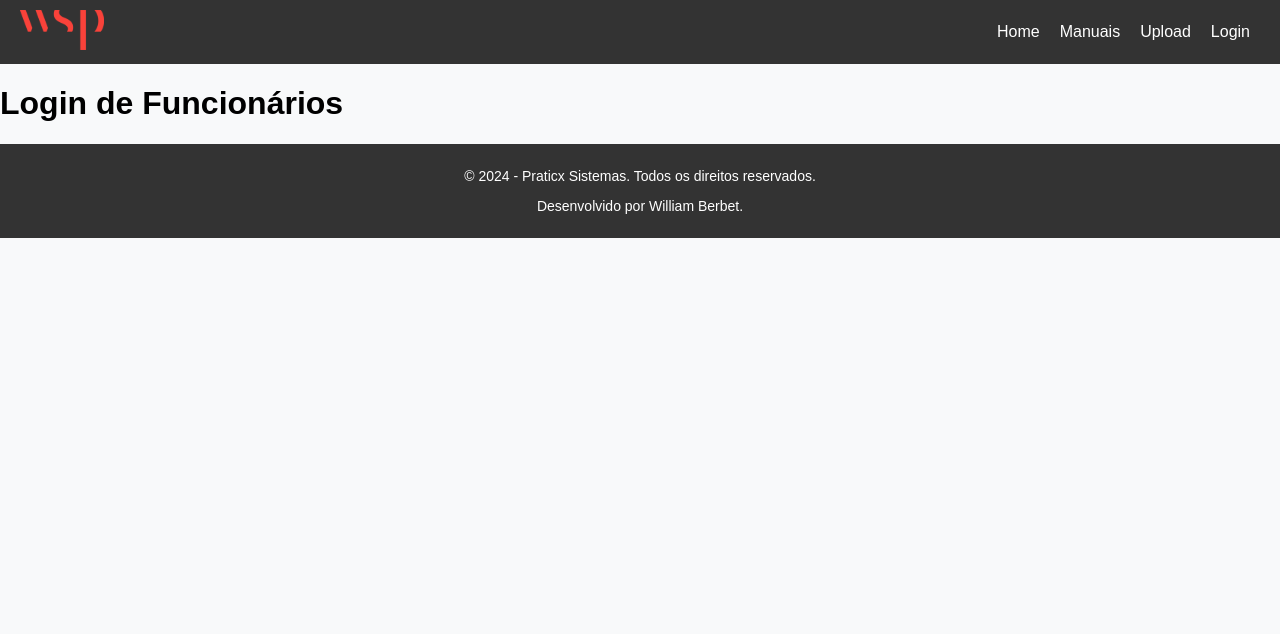
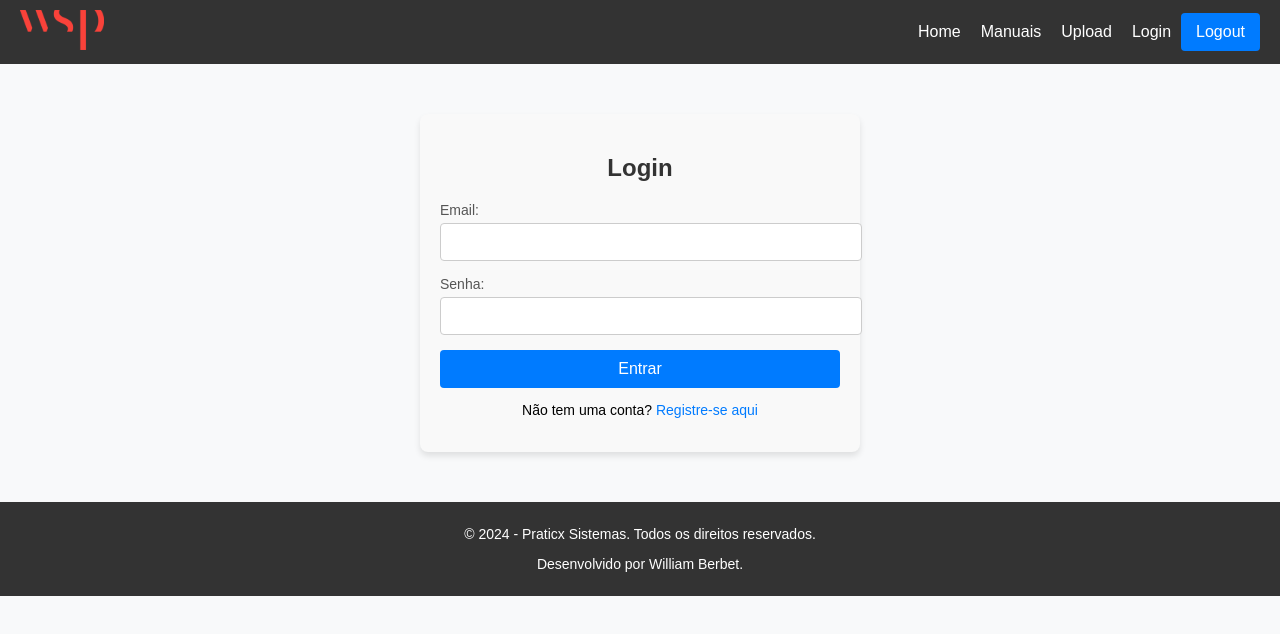
Before and after one commit to will10iam/praticx-wiki, a React (Create React App) app: page /login in a window 1280 px wide. Shown: the top 634 px of the page. Built offline with nearby package versions, Linux system fonts and the light colour scheme; no server answers.

Commit message:
criado login de usuário + proteção de rotas

```diff
--- a/src/App.js
+++ b/src/App.js
@@ -8,21 +8,41 @@ import Login from './pages/Login/Login';
 import Perfil from './pages/Perfil/Perfil';
 import Navbar from './components/Navbar/Navbar';
 import Footer from './components/Footer/Footer';
+import { AuthProvider } from './AuthContext';
+import ProtectedRoute from './ProtectedRoute';
 
 const App = () => {
   return (
+    <AuthProvider>
       <Router>
         <Navbar />
         <Routes>
           <Route path="/" element={<Home />} />
-        <Route path="/manuais" element={<Manuais />} />
-        <Route path="/manual/:id" element={<ManualView />} />
-        <Route path="/upload" element={<Upload />} />
+          <Route path="/manuais"
+            element={
+              <ProtectedRoute>
+                <Manuais />
+              </ProtectedRoute>} />
+          <Route path="/manual/:id"
+            element={
+              <ProtectedRoute>
+                <ManualView />
+              </ProtectedRoute>} />
+          <Route path="/upload"
+            element={
+              <ProtectedRoute>
+                <Upload />
+              </ProtectedRoute>} />
           <Route path="/login" element={<Login />} />
-        <Route path="/perfil" element={<Perfil />} />
+          <Route path="/perfil"
+            element={
+              <ProtectedRoute>
+                <Perfil />
+              </ProtectedRoute>} />
         </Routes>
         <Footer />
       </Router>
+    </AuthProvider>
   );
 };
 
--- /dev/null
+++ b/src/AuthContext.js
@@ -0,0 +1,27 @@
+import React, { createContext, useContext, useState, useEffect } from "react";
+import { onAuthStateChanged } from "firebase/auth";
+import { auth } from "./firebase-config";
+
+const AuthContext = createContext();
+
+export const AuthProvider = ({ children }) => {
+    const [user, setUser] = useState(null);
+    const [loading, setLoading] = useState(true);
+
+    useEffect(() => {
+        const unsubscribe = onAuthStateChanged(auth, (currentUser) => {
+            setUser(currentUser);
+            setLoading(false);
+        });
+        return () => unsubscribe();
+    }, []);
+
+
+    return (
+        <AuthContext.Provider value={{ user, loading }}>
+            {!loading && children}
+        </AuthContext.Provider>
+    );
+};
+
+export const useAuth = () => useContext(AuthContext);
--- /dev/null
+++ b/src/ProtectedRoute.js
@@ -0,0 +1,11 @@
+import React from "react";
+import { Navigate } from "react-router-dom";
+import { useAuth } from "./AuthContext";
+
+const ProtectedRoute = ({ children }) => {
+    const { user } = useAuth();
+
+    return user ? children : <Navigate to="/login" />;
+}
+
+export default ProtectedRoute;
--- /dev/null
+++ b/src/components/Logout/Logout.js
@@ -0,0 +1,23 @@
+import React from "react";
+import { getAuth, signOut } from "firebase/auth";
+import { useNavigate } from "react-router-dom";
+
+const Logout = () => {
+    const navigate = useNavigate();
+    const auth = getAuth();
+
+    const handleLogout = async () => {
+        try {
+            await signOut(auth);
+            navigate("/login");
+        } catch (error) {
+            console.error("Erro ao realizar o logout:", error)
+        }
+    };
+
+    return (
+        <button onClick={handleLogout}>Logout</button>
+    );
+};
+
+export default Logout;
--- a/src/components/Navbar/Navbar.js
+++ b/src/components/Navbar/Navbar.js
@@ -2,6 +2,7 @@ import React from 'react';
 import { Link } from 'react-router-dom';
 import './Navbar.css';
 import Logo from '../../assets/logo.svg'
+import Logout from '../Logout/Logout';
 
 const Navbar = () => {
     return (
@@ -17,6 +18,7 @@ const Navbar = () => {
                 <Link to='/manuais'>Manuais</Link>
                 <Link to='/upload'>Upload</Link>
                 <Link to='/login'>Login</Link>
+                <Logout />
             </div>
         </nav>
     );
--- a/src/firebase-config.js
+++ b/src/firebase-config.js
@@ -1,5 +1,6 @@
 import { getFirestore } from 'firebase/firestore';
 import { initializeApp } from 'firebase/app';
+import { getAuth } from 'firebase/auth';
 
 const firebaseConfig = {
     apiKey: process.env.REACT_APP_FIREBASE_API_KEY,
@@ -13,3 +14,4 @@ const firebaseConfig = {
 
 const app = initializeApp(firebaseConfig);
 export const db = getFirestore(app);
+export const auth = getAuth(app);
--- /dev/null
+++ b/src/pages/Login/Login.css
@@ -0,0 +1,79 @@
+.login-container {
+    max-width: 400px;
+    margin: 50px auto;
+    padding: 20px;
+    background-color: #f9f9f9;
+    border-radius: 8px;
+    box-shadow: 0 4px 6px rgba(0, 0, 0, 0.1);
+    font-family: Arial, sans-serif;
+}
+
+.login-container h2 {
+    text-align: center;
+    margin-bottom: 20px;
+    color: #333;
+}
+
+form {
+    display: flex;
+    flex-direction: column;
+}
+
+form div {
+    margin-bottom: 15px;
+}
+
+label {
+    font-size: 14px;
+    color: #555;
+    margin-bottom: 5px;
+    display: block;
+}
+
+input {
+    width: 100%;
+    padding: 10px;
+    border: 1px solid #ccc;
+    border-radius: 4px;
+    font-size: 14px;
+}
+
+input:focus {
+    border-color: #007bff;
+    outline: none;
+    box-shadow: 0 0 3px rgba(0, 123, 255, 0.5);
+}
+
+button {
+    padding: 10px 15px;
+    background-color: #007bff;
+    color: #fff;
+    font-size: 16px;
+    border: none;
+    border-radius: 4px;
+    cursor: pointer;
+}
+
+button:hover {
+    background-color: #0056b3;
+}
+
+.error {
+    color: red;
+    font-size: 14px;
+    margin-top: -10px;
+}
+
+p {
+    text-align: center;
+    font-size: 14px;
+}
+
+p a {
+    color: #007bff;
+    text-decoration: none;
+}
+
+p a:hover {
+    text-decoration: underline;
+}
--- a/src/pages/Login/Login.js
+++ b/src/pages/Login/Login.js
@@ -1,2 +1,85 @@
-const Login = () => <h1>Login de Funcionários</h1>;
+import React, { useEffect, useState } from "react";
+import { useNavigate } from "react-router-dom";
+import { getAuth, signInWithEmailAndPassword, onAuthStateChanged } from "firebase/auth";
+import './Login.css'
+
+
+const Login = () => {
+    const [email, setEmail] = useState("")
+    const [password, setPassword] = useState("")
+    const [error, setError] = useState("");
+    const [isLoading, setIsLoading] = useState(false);
+    const navigate = useNavigate();
+    const auth = getAuth();
+
+    useEffect(() => {
+        const unsubscribe = onAuthStateChanged(auth, (user) => {
+            if (user) {
+                navigate("/");
+            }
+        });
+        return () => unsubscribe();
+    }, [auth, navigate]);
+
+    const handleLogin = async (e) => {
+        e.preventDefault();
+        setError("")
+        setIsLoading(true);
+        try {
+            await signInWithEmailAndPassword(auth, email, password);
+            setEmail("");
+            setPassword("");
+            navigate("/");
+        } catch (error) {
+            switch (error.code) {
+                case "auth/user-not-found":
+                    setError("Usuário não encontrado. Verifique o email.");
+                    break;
+                case "auth/wrong-password":
+                    setError("Senha incorreta. Tente novamente.");
+                    break;
+                default:
+                    setError("Erro ao fazer login. Tente novamente.");
+            }
+            console.error("Erro no login", error);
+        } finally {
+            setIsLoading(false);
+        }
+    }
+
+    return (
+        <div className="login-container">
+            <h2>Login</h2>
+            <form onSubmit={handleLogin}>
+                <div>
+                    <label htmlFor="email">Email:</label>
+                    <input
+                        type="email"
+                        id="email"
+                        value={email}
+                        onChange={(e) => setEmail(e.target.value)}
+                        required
+                    />
+                </div>
+                <div>
+                    <label htmlFor="password">Senha:</label>
+                    <input
+                        type="password"
+                        id="password"
+                        value={password}
+                        onChange={(e) => setPassword(e.target.value)}
+                        required
+                    />
+                </div>
+                {error && <p className="error">{error}</p>}
+                <button type="submit" disabled={isLoading}>
+                    {isLoading ? "Entrando..." : "Entrar"}
+                </button>
+            </form>
+            <p>
+                Não tem uma conta? <a href="/registro">Registre-se aqui</a>
+            </p>
+        </div>
+    );
+}
 export default Login;
```
Lines whose indentation alone changed are shown as unchanged.
